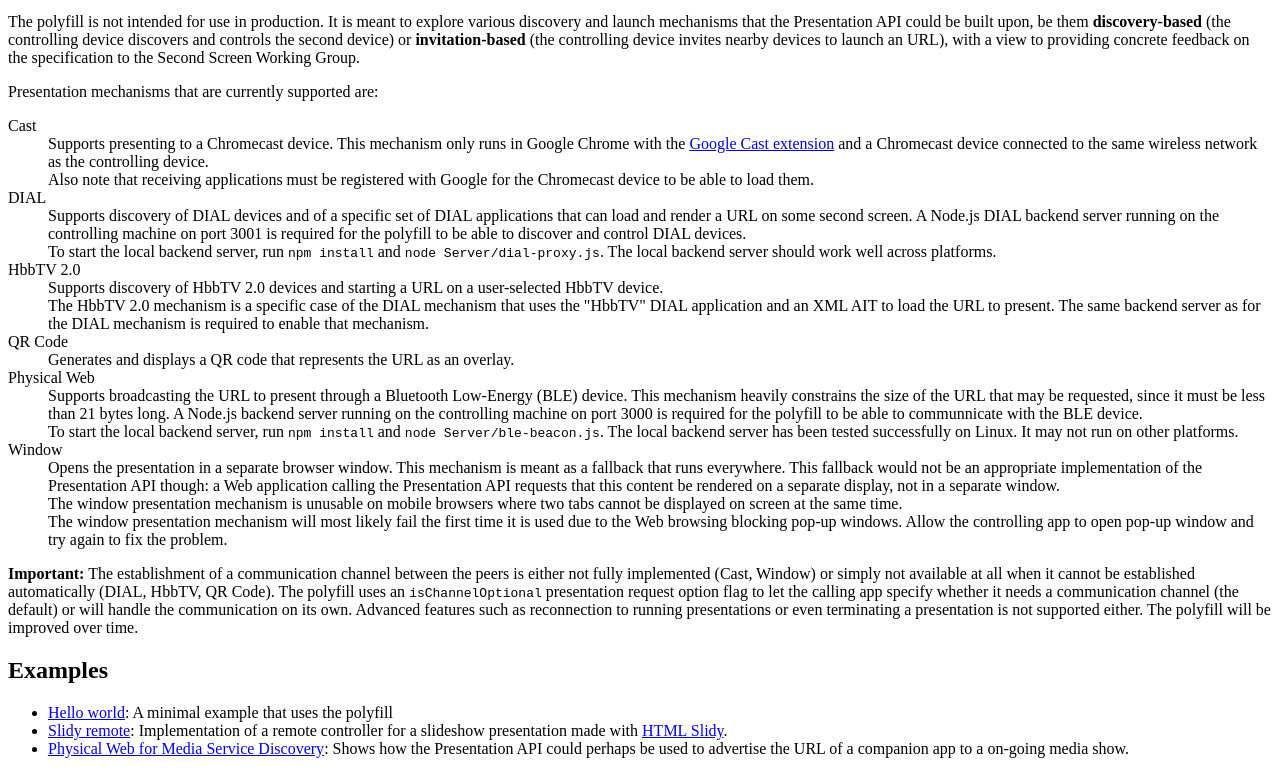
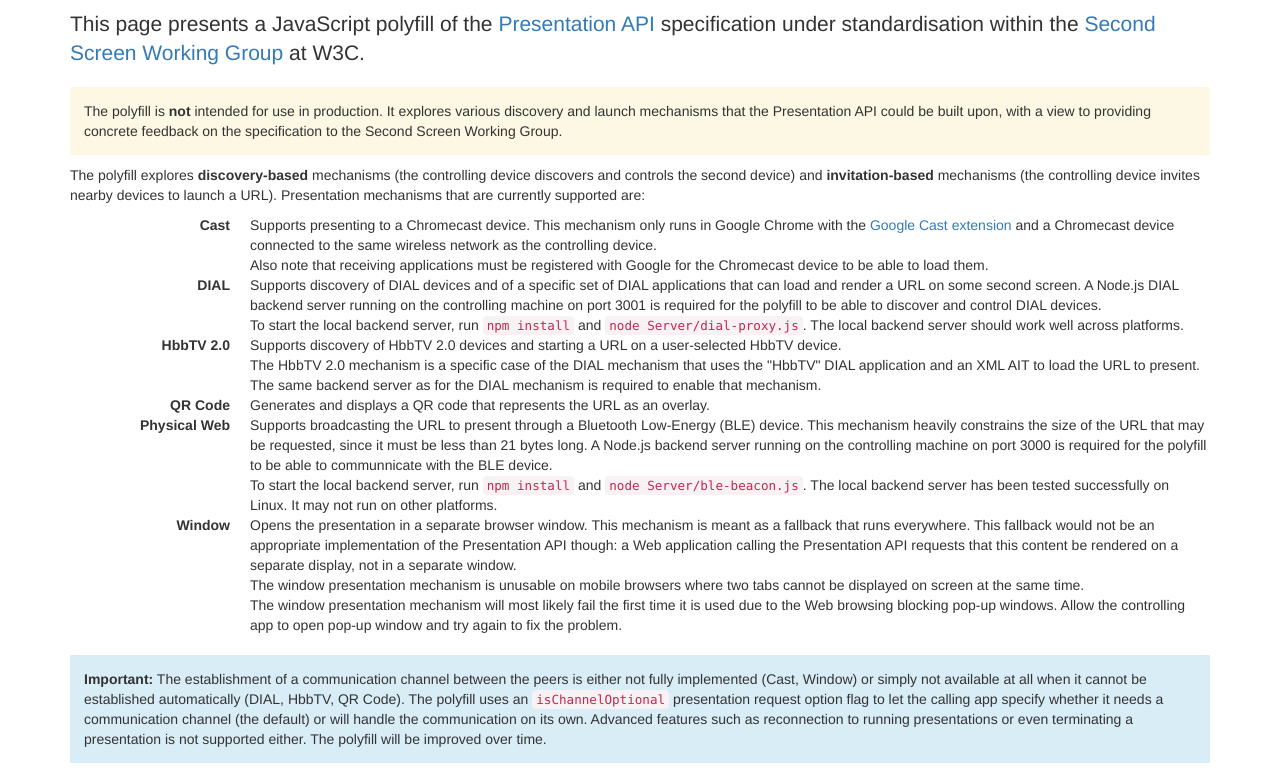
Before and after one commit to mediascape/presentation-api-polyfill, a website: page index.html in a window 1280 px wide. Shown: the part 101-876 px from the top of the page. Drawn offline with nearby package versions, Linux system fonts and the light colour scheme.

Commit message:
Added quick styles to main page using Bootstrap

```diff
--- a/index.html
+++ b/index.html
@@ -2,22 +2,27 @@
 <html>
   <head>
     <title>Presentation API polyfill</title>
+    <link rel="stylesheet" href="https://maxcdn.bootstrapcdn.com/bootstrap/3.3.5/css/bootstrap.min.css" />
+    <style type="text/css">
+      .spaced { padding: 1em; }
+    </style>
+    <meta name="viewport" content="width=device-width, initial-scale=1" />
   </head>
-  <body>
-    <h1>Presentation API polyfill</h1>
+  <body class="container">
+    <h1 class="page-header">Presentation API polyfill</h1>
 
-    <p>
+    <p class="lead">
       This page presents a JavaScript polyfill of the <a href="https://w3c.github.io/presentation-api/">Presentation API</a> specification under standardisation within the <a href="https://www.w3.org/2014/secondscreen/">Second Screen Working Group</a> at W3C.
     </p>
 
-    <p>
-      The polyfill is not intended for use in production. It is meant to explore various discovery and launch mechanisms that the Presentation API could be built upon, be them <strong>discovery-based</strong> (the controlling device discovers and controls the second device) or <strong>invitation-based</strong> (the controlling device invites nearby devices to launch an URL), with a view to providing concrete feedback on the specification to the Second Screen Working Group.
+    <p class="spaced bg-warning">
+      The polyfill is <strong>not</strong> intended for use in production. It explores various discovery and launch mechanisms that the Presentation API could be built upon, with a view to providing concrete feedback on the specification to the Second Screen Working Group.
     </p>
 
     <p>
-      Presentation mechanisms that are currently supported are:
+      The polyfill explores <strong>discovery-based</strong> mechanisms (the controlling device discovers and controls the second device) and <strong>invitation-based</strong> mechanisms (the controlling device invites nearby devices to launch a URL). Presentation mechanisms that are currently supported are:
     </p>
-    <dl>
+    <dl class="dl-horizontal">
       <dt id="cast">Cast</dt>
       <dd>Supports presenting to a Chromecast device. This mechanism only runs in Google Chrome with the <a href="https://chrome.google.com/webstore/detail/google-cast/boadgeojelhgndaghljhdicfkmllpafd?hl=en">Google Cast extension</a> and a Chromecast device connected to the same wireless network as the controlling device.</dd>
       <dd>Also note that receiving applications must be registered with Google for the Chromecast device to be able to load them.</dd>
@@ -43,7 +48,7 @@
       <dd>The window presentation mechanism will most likely fail the first time it is used due to the Web browsing blocking pop-up windows. Allow the controlling app to open pop-up window and try again to fix the problem.</dd>
     </dl>
 
-    <p>
+    <p class="spaced bg-info">
       <strong>Important:</strong>
       The establishment of a communication channel between the peers is either not fully implemented (Cast, Window) or simply not available at all when it cannot be established automatically (DIAL, HbbTV, QR Code). The polyfill uses an <code>isChannelOptional</code> presentation request option flag to let the calling app specify whether it needs a communication channel (the default) or will handle the communication on its own. Advanced features such as reconnection to running presentations or even terminating a presentation is not supported either. The polyfill will be improved over time.
     </p>
@@ -61,7 +66,7 @@
     <section>
       <h2>Usage</h2>
 
-      <p><strong>NB:</strong> The polyfill uses a <code>w3c</code> prefix to avoid collisions with native implementations of the Presentation API.</p>
+      <p class="spaced bg-info"><strong>NB:</strong> The polyfill uses a <code>w3c</code> prefix to avoid collisions with native implementations of the Presentation API.</p>
 
       <p>
         The Presentation API polyfill is a standalone JavaScript file, available at:
@@ -78,8 +83,7 @@
         <p>
           On the controlling side, the Presentation API polyfill must be included together with the Cast sender library to support the Cast presentation mechanism and the <a href="https://github.com/davidshimjs/qrcodejs">QRCode.js</a> library for the QR code presentation mechanism. The application may then create a <code>w3cPresentationRequest</code> instance and call <code>start()</code> on that instance to effectively start the presentation and try to establish a communication channel with the receiving side.
         </p>
-        <pre><code>
-          &lt;script src="https://davidshimjs.github.io/qrcodejs/qrcode.min.js"&gt;&lt;/script&gt;
+        <pre><code>&lt;script src="https://davidshimjs.github.io/qrcodejs/qrcode.min.js"&gt;&lt;/script&gt;
 &lt;script src="https://www.gstatic.com/cv/js/sender/v1/cast_sender.js"&gt;&lt;/script&gt;
 &lt;script src="https://mediascape.github.io/presentation-api-polyfill/API/presentation-api-polyfill.js"&gt;&lt;/script&gt;
 &lt;script type="text/javascript"&gt;
@@ -108,31 +112,24 @@
     .catch(function (error) {
       console.log('could not create presentation', error);
     });
-          &lt;/script&gt;
-        </code></pre>
+&lt;/script&gt;</code></pre>
 
         <p>
           Mechanisms that cannot be fully implemented within the Web runtime make use of a local Node.js backends to accomplish the tasks that they cannot achieve on their own. To launch these backends, first fetch the required code:
         </p>
 
-        <pre><code>
-          git clone https://github.com/mediascape/presentation-api-polyfill.git
+        <pre><code>git clone https://github.com/mediascape/presentation-api-polyfill.git
 cd presentation-api-polyfill
-          npm install
-        </code></pre>
+npm install</code></pre>
 
         <p>
           Then run each backend server in its own command-line window. To enable the Physical Web mechanism, run:
         </p>
-        <pre><code>
-          node Server/ble-beacon.js
-        </code></pre>
+        <pre><code>node Server/ble-beacon.js</code></pre>
         <p>
           To enable the DIAL and HbbTV 2.0 mechanisms, run:
         </p>
-        <pre><code>
-          node Server/dial-proxy.js
-        </code></pre>
+        <pre><code>node Server/dial-proxy.js</code></pre>
       </section>
 
       <section>
@@ -142,8 +139,7 @@
           On the receiving side, the Presentation API polyfill must be included together with the Cast receiver library to support the Cast presentation mechanism, although note that the polyfill is useless when invitation-based mechanisms are used (such mechanisms do not know anything about the receiving so cannot connect with them). The receiving application may then monitor incoming presentation connections to be able to exchange messages with the controlling side.
         </p>
 
-        <pre><code>
-          &lt;script src="https://www.gstatic.com/cast/sdk/libs/receiver/2.0.0/cast_receiver.js"&gt;&lt;/script&gt;
+        <pre><code>&lt;script src="https://www.gstatic.com/cast/sdk/libs/receiver/2.0.0/cast_receiver.js"&gt;&lt;/script&gt;
 &lt;script src="https://mediascape.github.io/presentation-api-polyfill/API/presentation-api-polyfill.js"&gt;&lt;/script&gt;
 &lt;script type="text/javascript"&gt;
   navigator.w3cPresentation.receiver.getSession().then(function (connection) {
@@ -162,8 +158,7 @@
       console.log('received message from controlling side', event.data);
     };
   });
-          &lt;/script&gt;
-        </code></pre>
+&lt;/script&gt;</code></pre>
       </section>
     </section>
 
@@ -181,7 +176,7 @@
         The Presentation API JS polyfill closely follows the interfaces and algorithms defined in the latest draft of the <a href="https://w3c.github.io/presentation-api/">Presentation API</a> specification. On top of these interfaces, the Presentation API polyfill exposes a small set of interfaces that may be used to implement new presentation mechanisms. These classes are exposed in the <code>navigator.w3cPresentation.extend</code> namespace. They are:
       </p>
 
-      <dl>
+      <dl class="dl-horizontal">
         <dt><code>log</code></dt>
         <dd>Short helper function to log things to the console.</dd>
 
```
Lines whose indentation alone changed are shown as unchanged.
